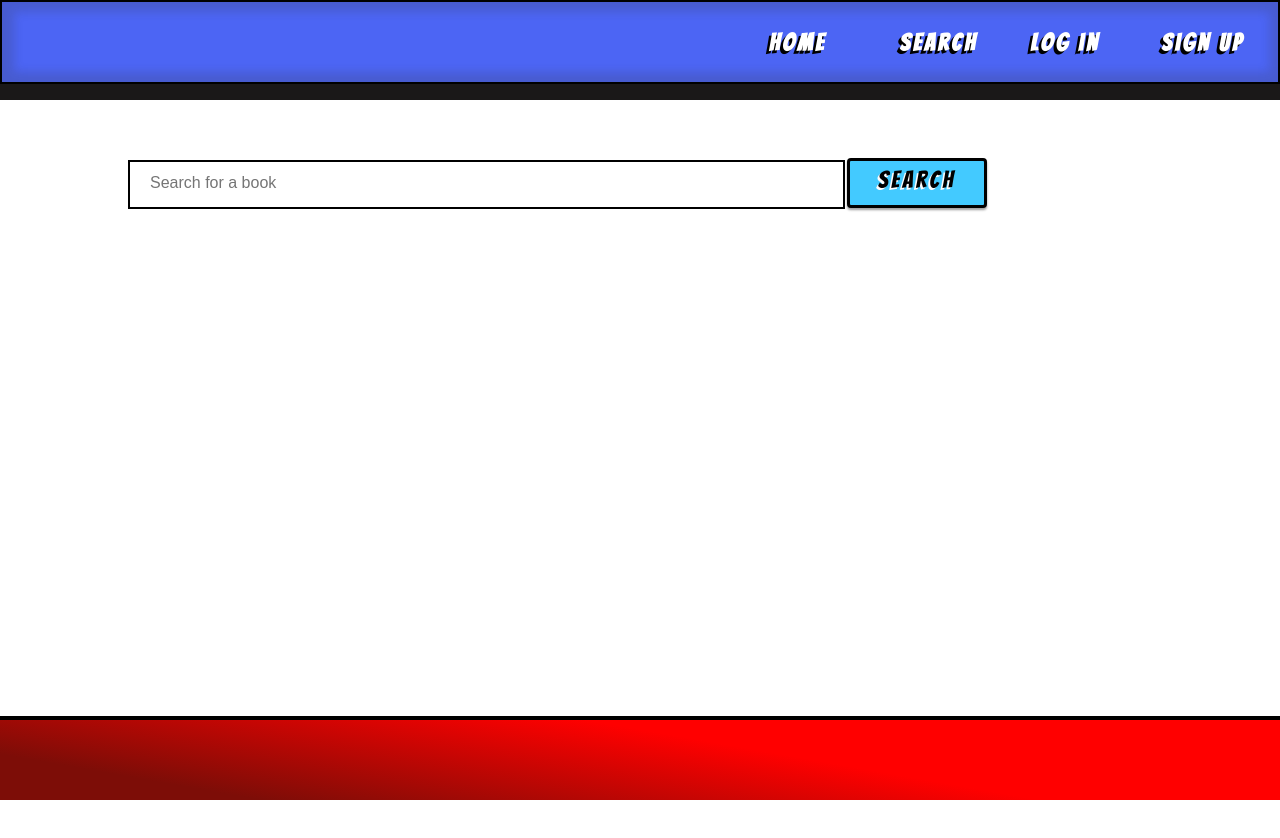
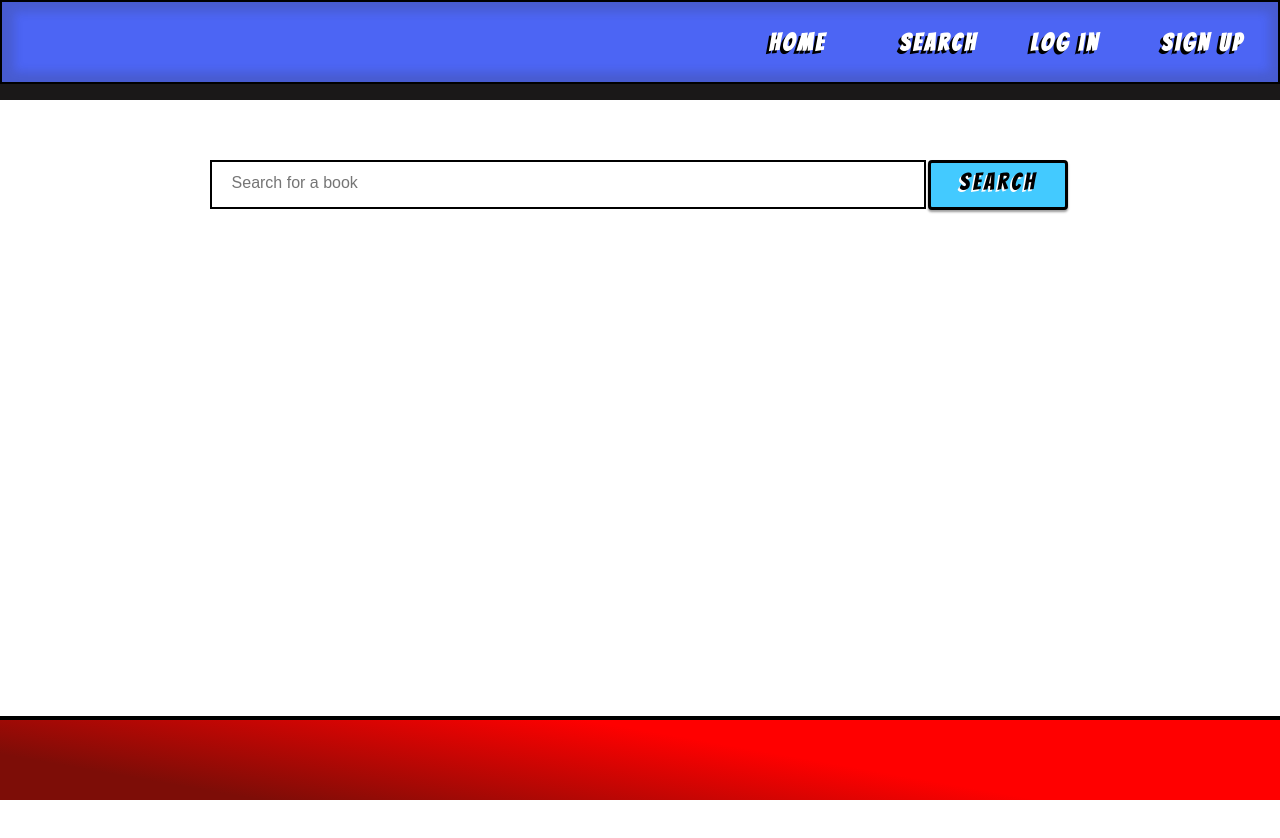
Before and after one commit to cat-rivers/react_library, a React (Create React App) app in the folder awesome_library/: page /search in a window 1280 px wide. Shown: the top 838 px of the page. Built offline with nearby package versions, Linux system fonts and the light colour scheme; data requests are answered from the project's data file.

Commit message:
add hover to header links

```diff
--- a/awesome_library/db/books.json
+++ b/awesome_library/db/books.json
@@ -259,6 +259,14 @@
       "id": "8c7f6667-0464-4eb5-b96d-dd0460f20b8f",
       "books_currently": [],
       "books_history": []
+    },
+    {
+      "name": "sdas",
+      "password": "df",
+      "email": "sdf",
+      "id": "231786fb-d81e-4a44-9aa3-12389f175552",
+      "books_currently": [],
+      "books_history": []
     }
   ]
 }
--- a/awesome_library/src/components/BookCard.css
+++ b/awesome_library/src/components/BookCard.css
@@ -2,7 +2,12 @@
   cursor: pointer;
   color: black;
   text-decoration: underline;
+  font-size: 20px;
   padding: 10px;
+  margin-bottom: 10px;
+  border: 3px solid black;
+  text-align: center;
+  background-image: url("halftonepattern.png");
 }
 
 .close-btn {
--- a/awesome_library/src/components/Header.css
+++ b/awesome_library/src/components/Header.css
@@ -31,9 +31,17 @@
 
   text-shadow: -3px 3px black;
 }
+
+.navbar-links li:hover {
+  color: rgb(243, 251, 11);
+}
+
 .navbar a {
   text-decoration: none;
   color: rgb(255, 255, 255);
+}
+.navbar a:hover {
+  color: rgb(243, 251, 11);
 }
 
 .dividing-bar {
--- a/awesome_library/src/components/Search.css
+++ b/awesome_library/src/components/Search.css
@@ -1,12 +1,15 @@
 .search-section {
+  display: flex;
+  flex-direction: column;
+  align-items: center;
+}
+
+#search-form {
   display: flex;
   flex-direction: row;
   align-items: center;
   justify-content: center;
   margin-top: 50px;
-}
-
-.form-class {
 }
 
 .search-btn {
--- a/awesome_library/src/components/Search.js
+++ b/awesome_library/src/components/Search.js
@@ -41,7 +41,7 @@ function Search({ bookDetails }) {
 
   return (
     <div className="search-section">
-      <form className="form-class" onSubmit={handleSubmit}>
+      <form className="form-class" id="search-form" onSubmit={handleSubmit}>
         <input
           type="search"
           placeholder="Search for a book"
```
